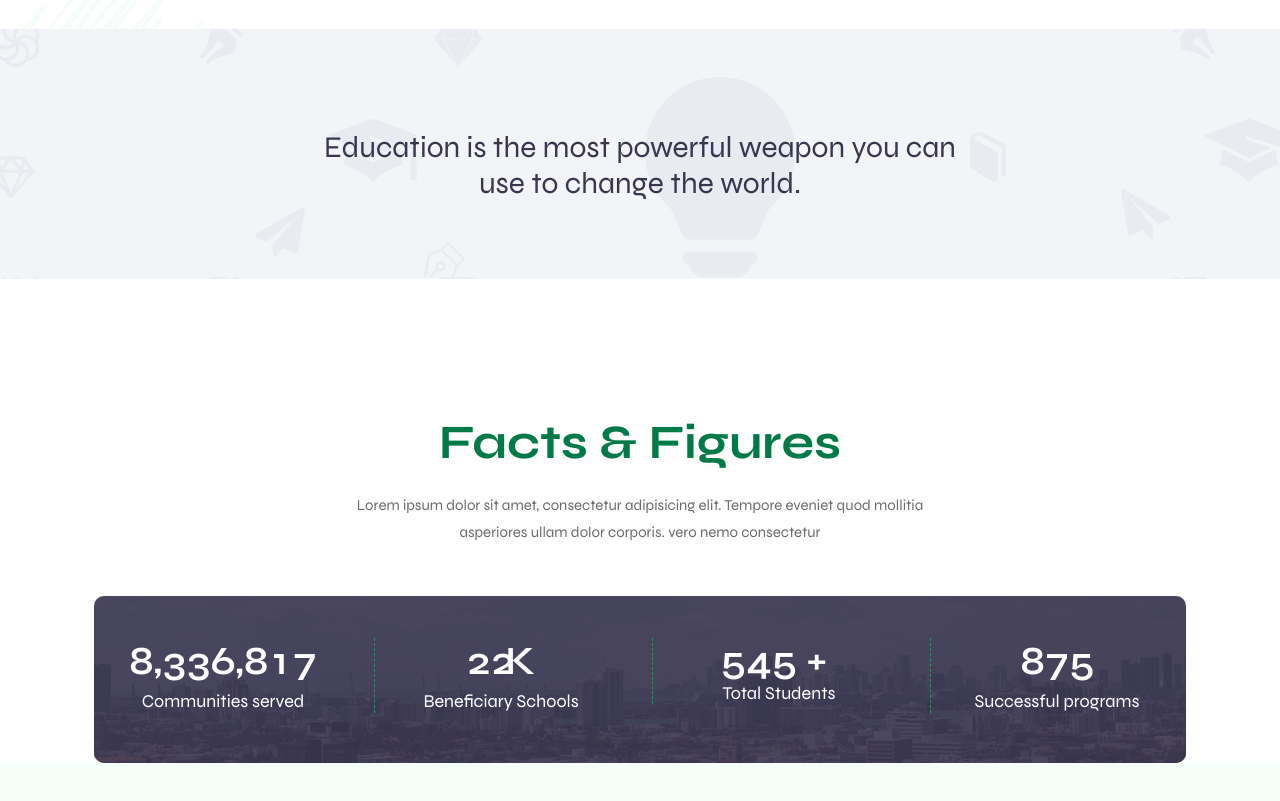
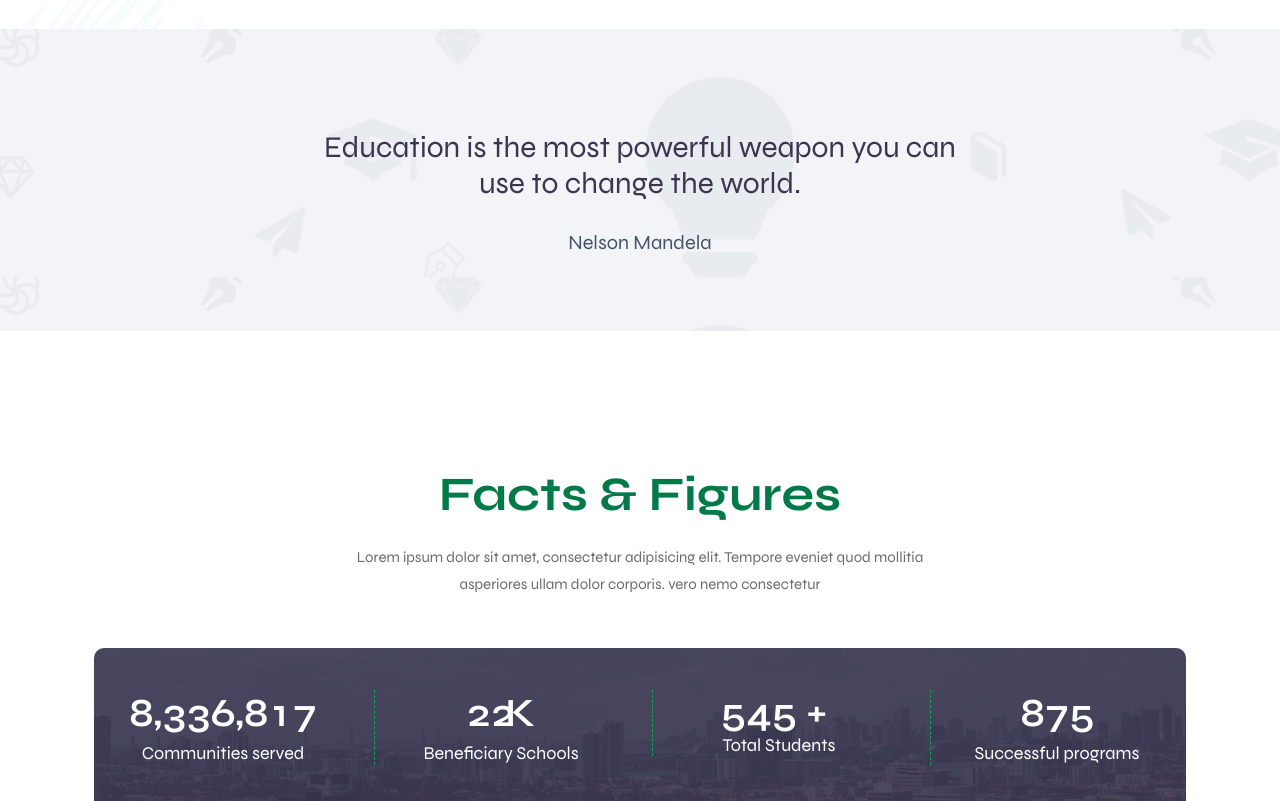
Before and after one commit to hawksworthadmin/tess-website, a Next.js app: page / in a window 1280 px wide. Shown: the part 840-1641 px from the top of the page. Built offline with nearby package versions, Linux system fonts and the light colour scheme.

Commit message:
fixed jumbo

```diff
--- a/src/components/pages/Home/Home.js
+++ b/src/components/pages/Home/Home.js
@@ -9,38 +9,7 @@ export default function Home() {
 	return (
 		<>
 			<HomeHero />
-			{/* <section
-				className="jumbotron hero-slider-area bg-img p-5 justify-content-center d-flex align-items-center"
-				style={{
-					height: '900px',
-					backgroundImage: `url(/assets/figma/hero.png)`,
-				}}
-			>
-				<div className="col-lg-8 col-sm-12 text-center banner-content">
-					<h1
-						className="text-white"
-						style={{ fontSize: '72px' }}
-						data-aos="fade-up"
-						data-aos-delay="100"
-						data-aos-duration="1000"
-					>
-						Revolutionizing educational sector
-					</h1>
-					<p
-						className="text-white"
-						style={{ fontSize: '20px' }}
-						data-aos="fade-up"
-						data-aos-delay="500"
-						data-aos-duration="1000"
-					>
-						{`Welcome to TESS (Transforming Education Systems at State Level), where
-					we are committed to revolutionizing education systems for a brighter
-					future. Our program is designed to implement a comprehensive framework
-					and structure that will bring about positive changes in education at
-					various levels.`}
-					</p>
-				</div>
-			</section> */}
+
 			<section
 				className="blog-area bg-color- pt-100 pb-70 d-flex justify-content-center my-5"
 				style={{
@@ -48,11 +17,12 @@ export default function Home() {
 					backgroundImage: `url(/assets/figma/quote-bg.png)`,
 				}}
 			>
-				<div className="col-lg-6">
-					<h5 className="fw-normal text-center" style={{ fontSize: '30px' }}>
+				<div className="col-lg-6 text-center">
+					<h5 className="fw-normal text-center" style={{ fontSize: '30px', marginBottom: '24px' }}>
 						Education is the most powerful weapon you can use to change the
 						world.
 					</h5>
+					<p style={{ color: '#475467', fontSize: '20px' }}>Nelson Mandela</p>
 				</div>
 			</section>
 			<Metrics />
```
